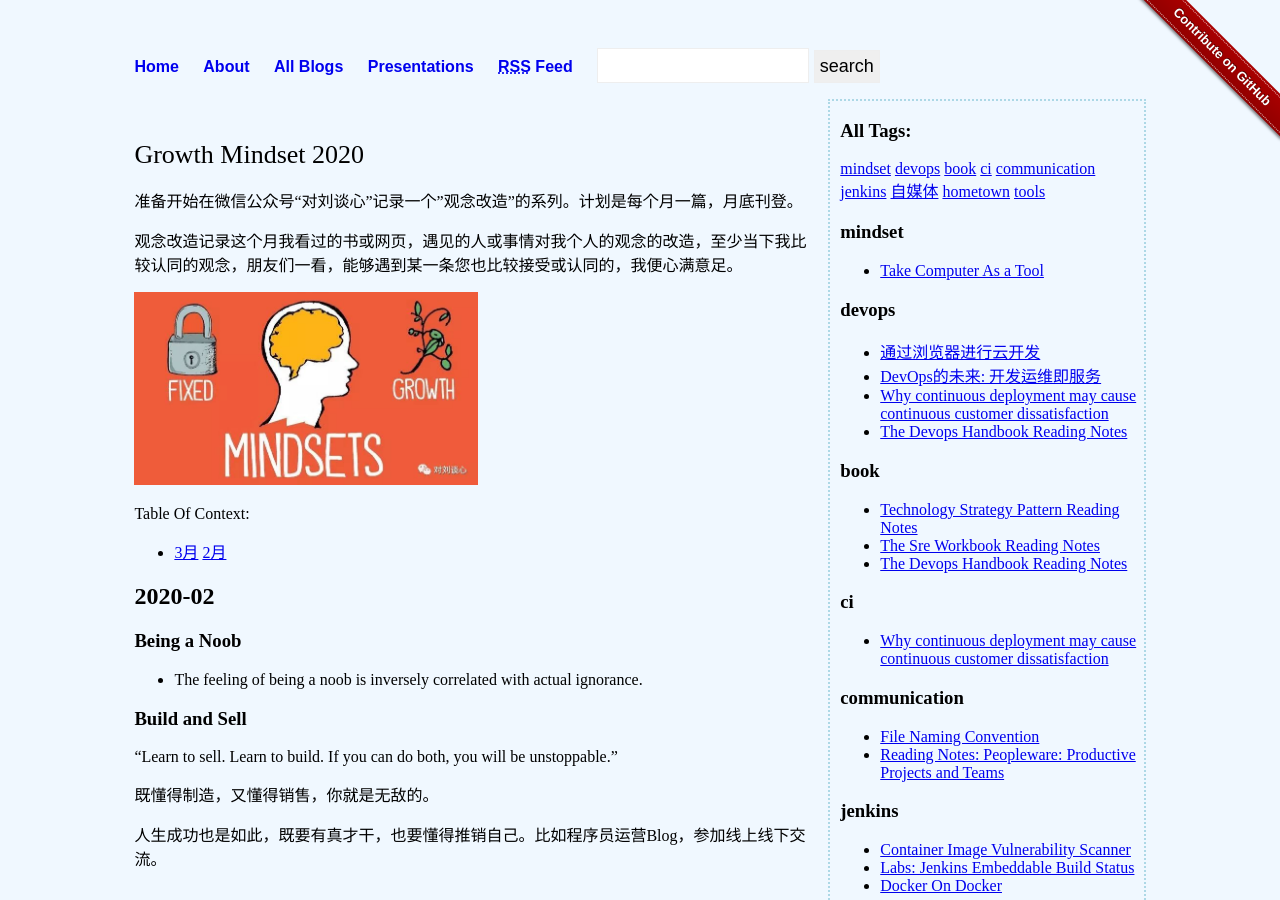
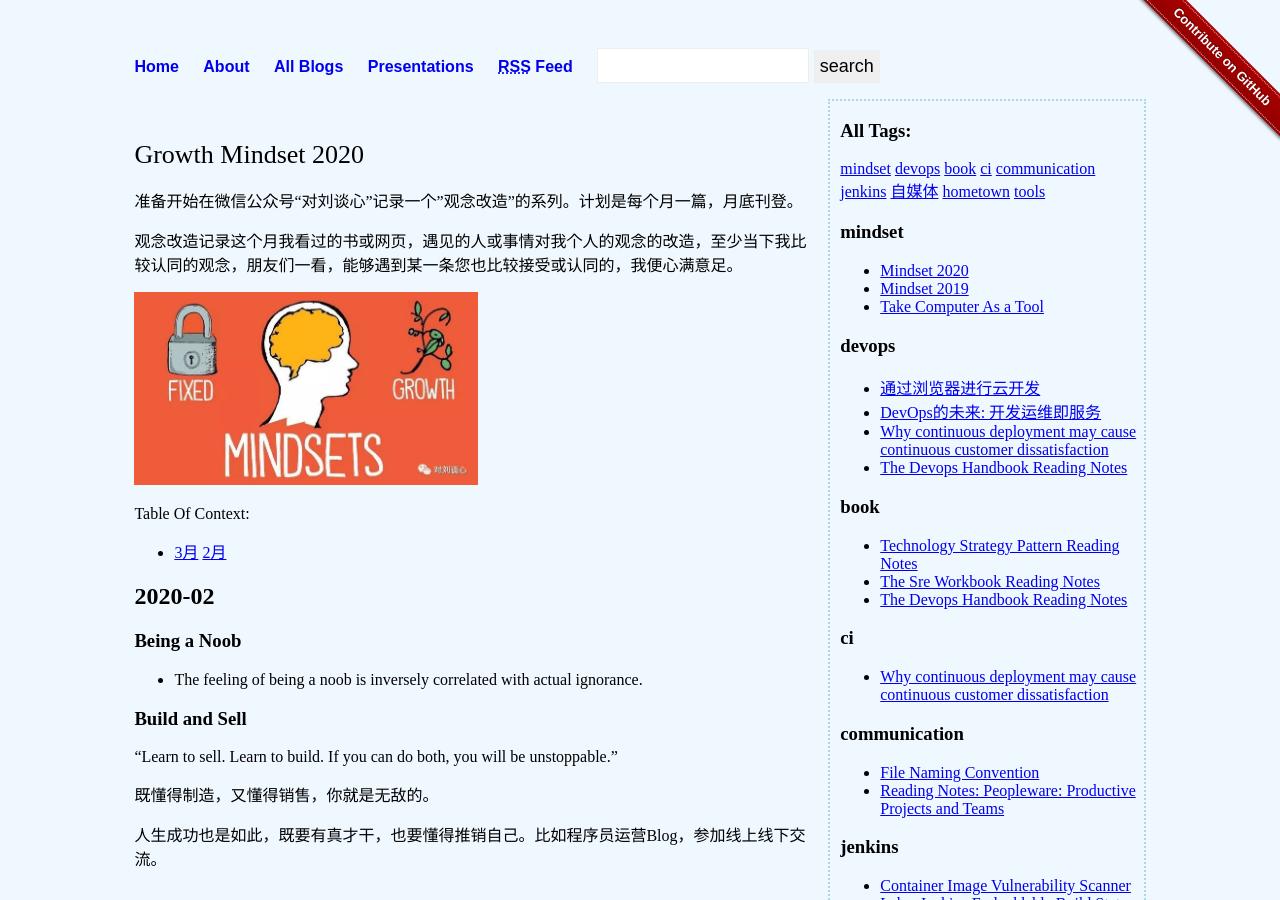
Before and after one commit to liuning0820/liuning0820.github.io, a Jekyll site: the page built from _posts/2020-02-06-mindset-2020.md, in a window 1280 px wide and 900 px high. Built offline with Jekyll 4.4.1, drawn with Linux system fonts in a browser that asks for light colours; comment, search, counter and statistics services are not loaded.

Commit message:
squash change

```diff
--- a/_posts/2019-07-27-mindset-2019.md
+++ b/_posts/2019-07-27-mindset-2019.md
@@ -1,6 +1,7 @@
 ---
 layout: default
 author: liuning0820
+tags: [mindset]
 comments: true
 ---
 
--- a/_posts/2020-02-06-mindset-2020.md
+++ b/_posts/2020-02-06-mindset-2020.md
@@ -1,6 +1,7 @@
 ---
 layout: default
 author: liuning0820
+tags: [mindset]
 comments: true
 ---
 
```
